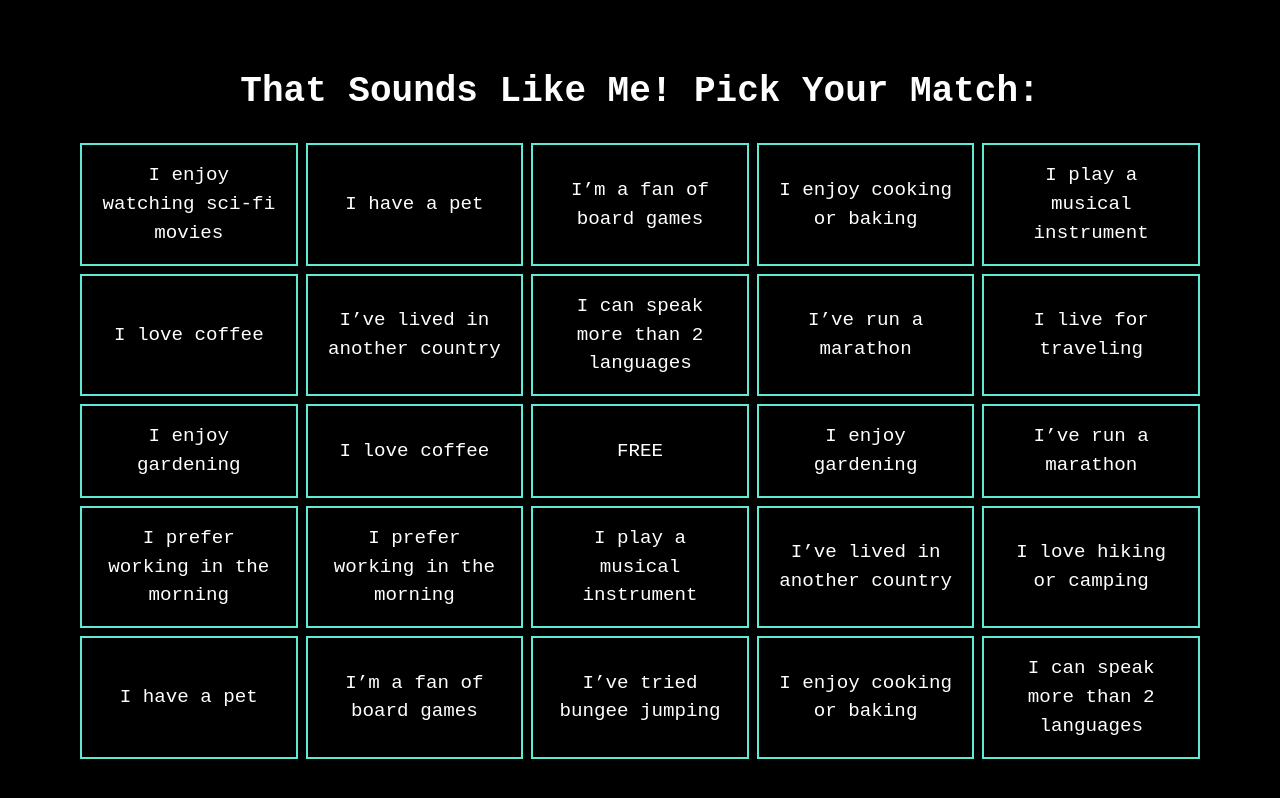
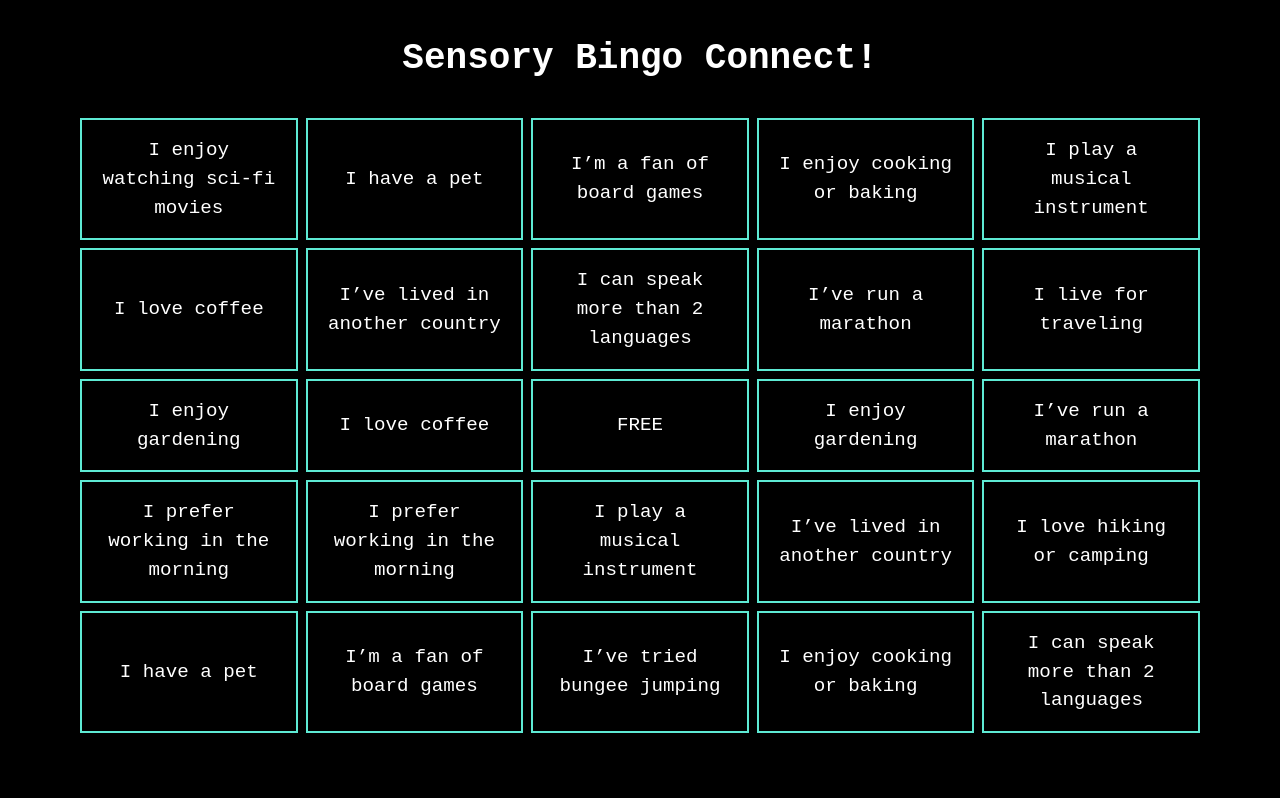
Before and after one commit to juliapim/bingo-app, a Next.js app: page / in a window 1280 px wide. Built offline with nearby package versions, Linux system fonts and the light colour scheme.

Commit message:
addapted the app title

```diff
--- a/app/compoents/BingoGame.tsx
+++ b/app/compoents/BingoGame.tsx
@@ -80,8 +80,8 @@ const BingoGame: React.FC = () => {
 
   return (
     <GameContextProvider value={{ board, toggleCell }}>
-      <div className="bg-black flex flex-col items-center justify-center min-h-screen font-monoLisaRegular relative">
-        <h1 className="text-4xl font-bold mt-6 mb-6 text-center leading-normal text-white">That Sounds Like Me! Pick Your Match:</h1>
+      <div className="bg-black flex flex-col items-center min-h-screen font-monoLisaRegular relative">
+        <h1 className="text-4xl font-bold mt-8 mb-8 text-center leading-normal text-white">Sensory Bingo Connect!</h1>
         <div className="w-full max-w-6xl px-4 relative">
           {animationVisible && bingoMessage && (
             <div className="absolute inset-0 flex items-center justify-center z-10">
```
